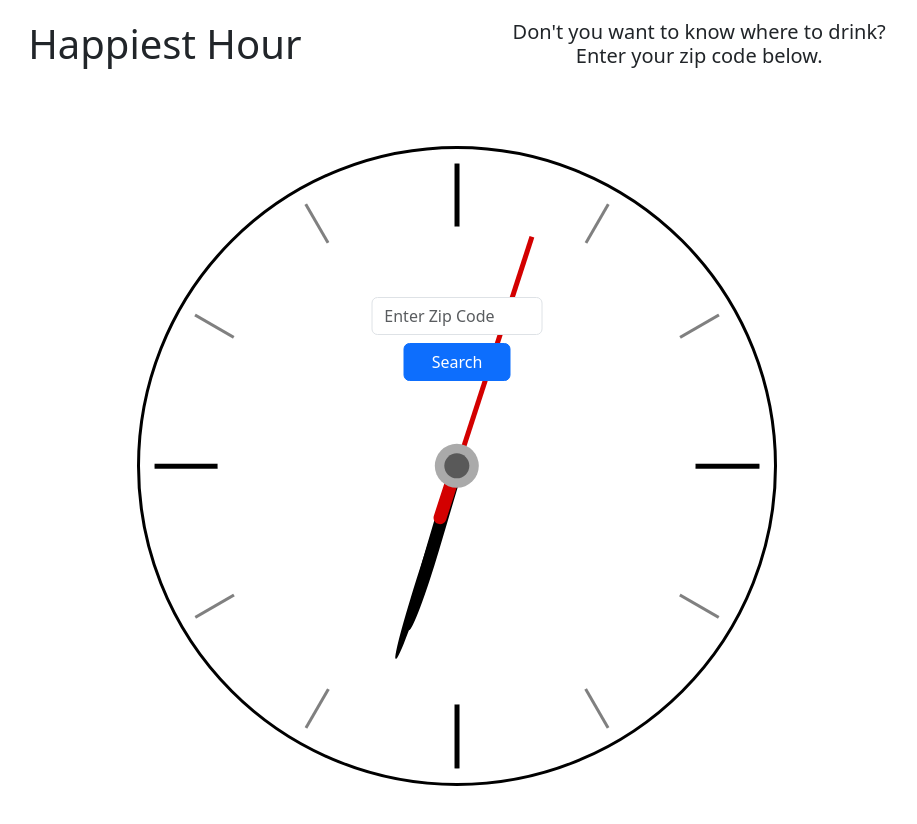
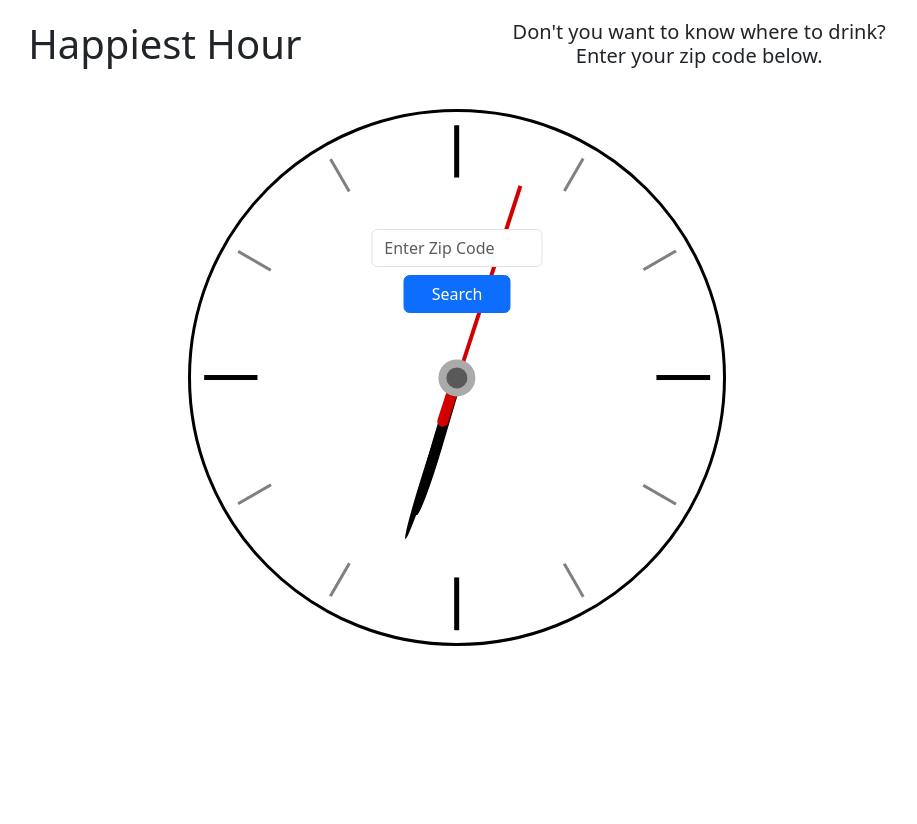
Before and after one commit to ColdWeatherBoyy/happiest-hour, a React (Vite) app in the folder client/: page / in a window 1280 px wide. Shown: the top 824 px of the page, without its empty margins (183-1100 px from the left). After the commit the page ends 800 px from the top, so only its background shows below. Built offline with nearby package versions, Linux system fonts and the light colour scheme.

Commit message:
gives clock a margin top

```diff
--- a/client/src/components/Clock/Clock.css
+++ b/client/src/components/Clock/Clock.css
@@ -1,5 +1,5 @@
 :root {
-	--diameter: 50vw;
+	--diameter: 42vw;
 }
 
 .clock-frame {
@@ -7,7 +7,9 @@
 	background-color: rgb(255, 255, 255);
 	border-radius: 50%;
 	position: relative;
-	margin: 50px auto; /* top & bottom, right & left */
+	margin-top: 1%;
+	margin-left: auto;
+	margin-right: auto;
 	width: var(--diameter);
 	height: var(--diameter);
 	z-index: 0;
```
